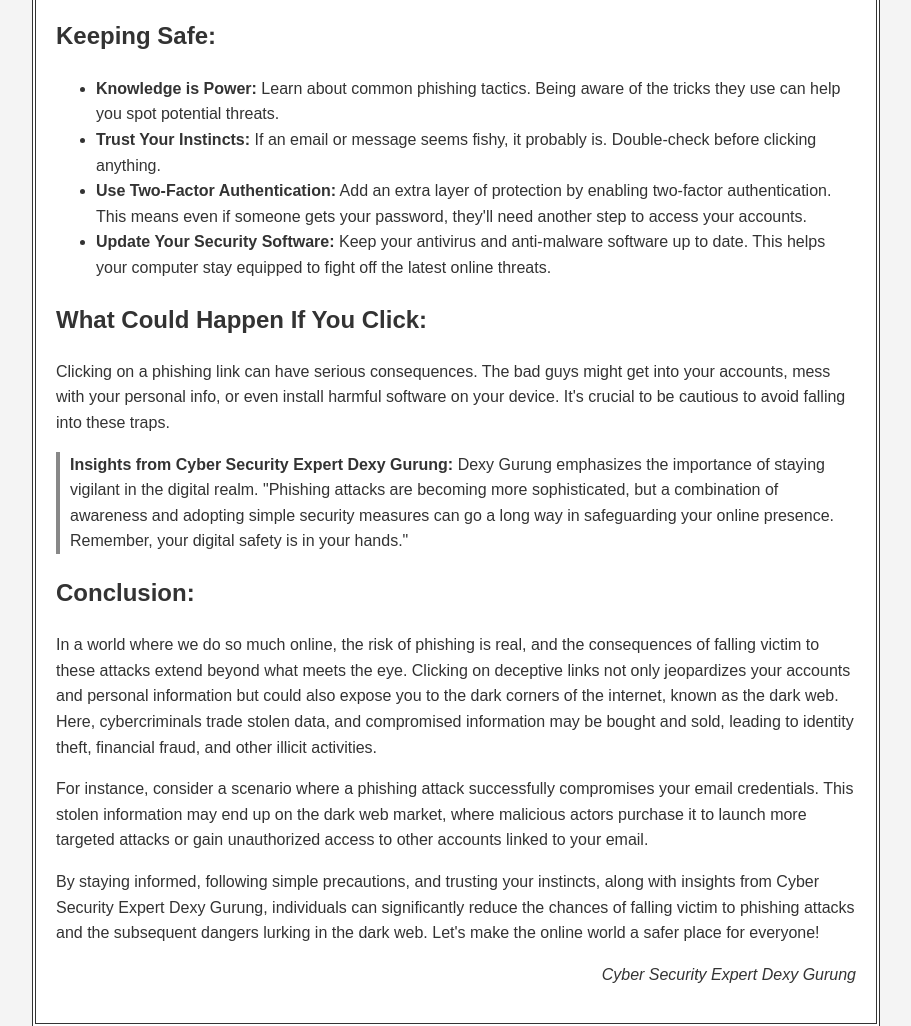
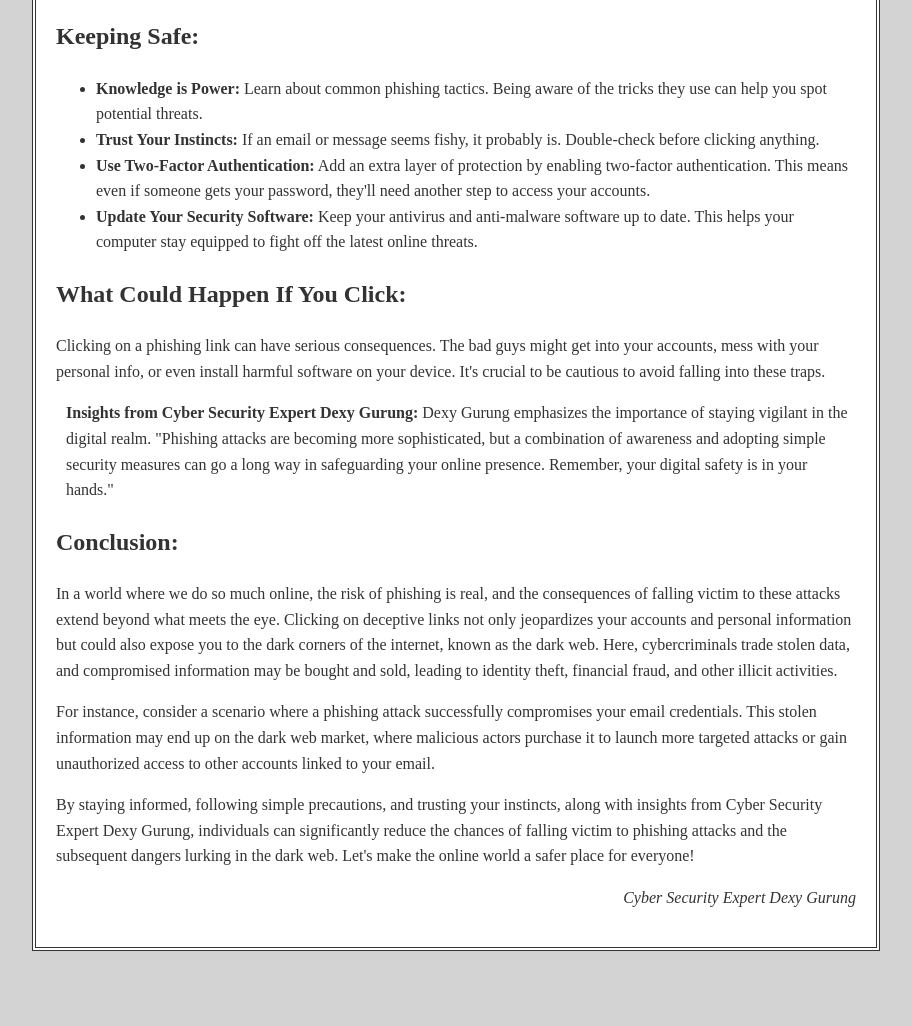
Before and after one commit to BiwashGurung/Guarding-Against-Phishing-Attack, a plain HTML site: page index.html in a window 1280 px wide. Shown: the part 637-1663 px from the top of the page, without its empty margins (184-1095 px from the left). After the commit the page ends 1608 px from the top, so only its background shows below. Drawn offline with Linux system fonts and the light colour scheme.

Commit message:
changed the font family

```diff
--- a/index.html
+++ b/index.html
@@ -6,11 +6,11 @@
     <title>Guarding Against Phishing: A Simple Guide to Protect Yourself Online</title>
     <style>
         body {
-            font-family: Arial, sans-serif;
+            font-family: 'Times New Roman', Times, serif;
             line-height: 1.6;
             margin: 0;
             padding: 20px;
-            background-color: #f4f4f4;
+            background-color: lightgrey;
         }
 
         .container {
@@ -26,7 +26,7 @@
         }
 
         blockquote {
-            border-left: 4px solid #888;
+            border-left: px solid #888;
             margin: 10px 0;
             padding-left: 10px;
         }
```
